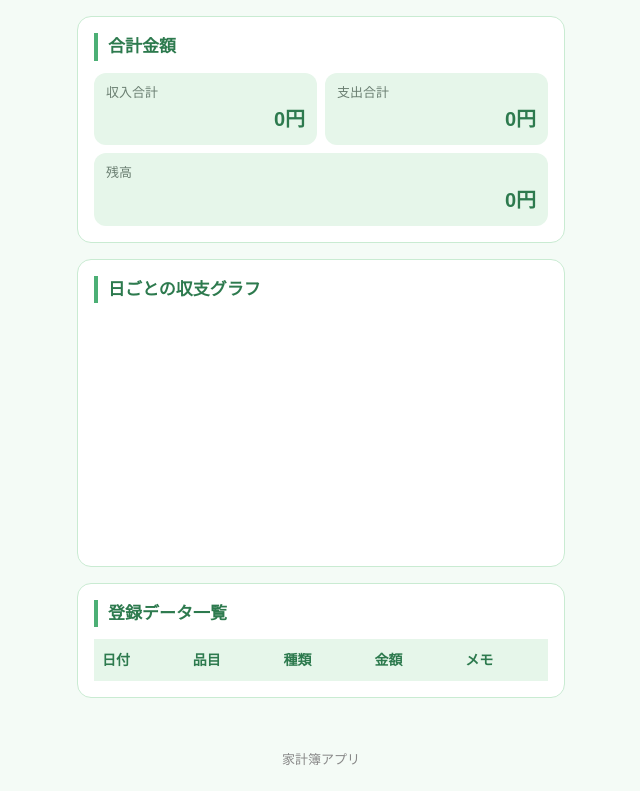
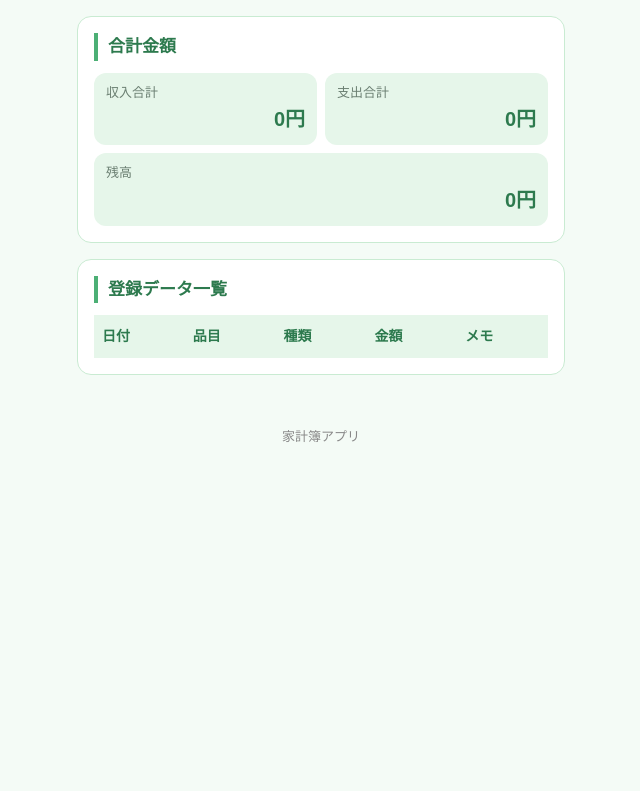
Before and after one commit to popping19/kakeibo-app, a plain HTML site: page index.html in a window 1280 px wide. Shown: the part 716-1507 px from the top of the page, without its empty margins (319-959 px from the left). After the commit the page ends 1183 px from the top, so only its background shows below. Drawn offline with Linux system fonts and the light colour scheme.

Commit message:
グラフ表示の削除

```diff
--- a/index.html
+++ b/index.html
@@ -71,12 +71,6 @@
       </dl>
     </section>
 
-    <!-- 出力機能：日ごとの棒グラフ -->
-    <section id="chart-section">
-      <h2>日ごとの収支グラフ</h2>
-      <canvas id="daily-chart" width="600" height="300" aria-label="日ごとの収入と支出の棒グラフ" role="img"></canvas>
-    </section>
-
     <!-- 出力機能：登録データ一覧 -->
     <section id="list-section">
       <h2>登録データ一覧</h2>
--- a/style.css
+++ b/style.css
@@ -112,8 +112,6 @@ dl div:last-child { grid-column: 1 / -1; }
 dt { font-size: 13px; color: #6b7f72; }
 dd { margin: 0; text-align: right; font-size: 20px; font-weight: bold; color: var(--green-dark); }
 
-canvas { width: 100%; height: auto; }
-
 #list-section { overflow-x: auto; }
 table { width: 100%; border-collapse: collapse; font-size: 14px; white-space: nowrap; }
 th { background: var(--green-light); color: var(--green-dark); }
```
